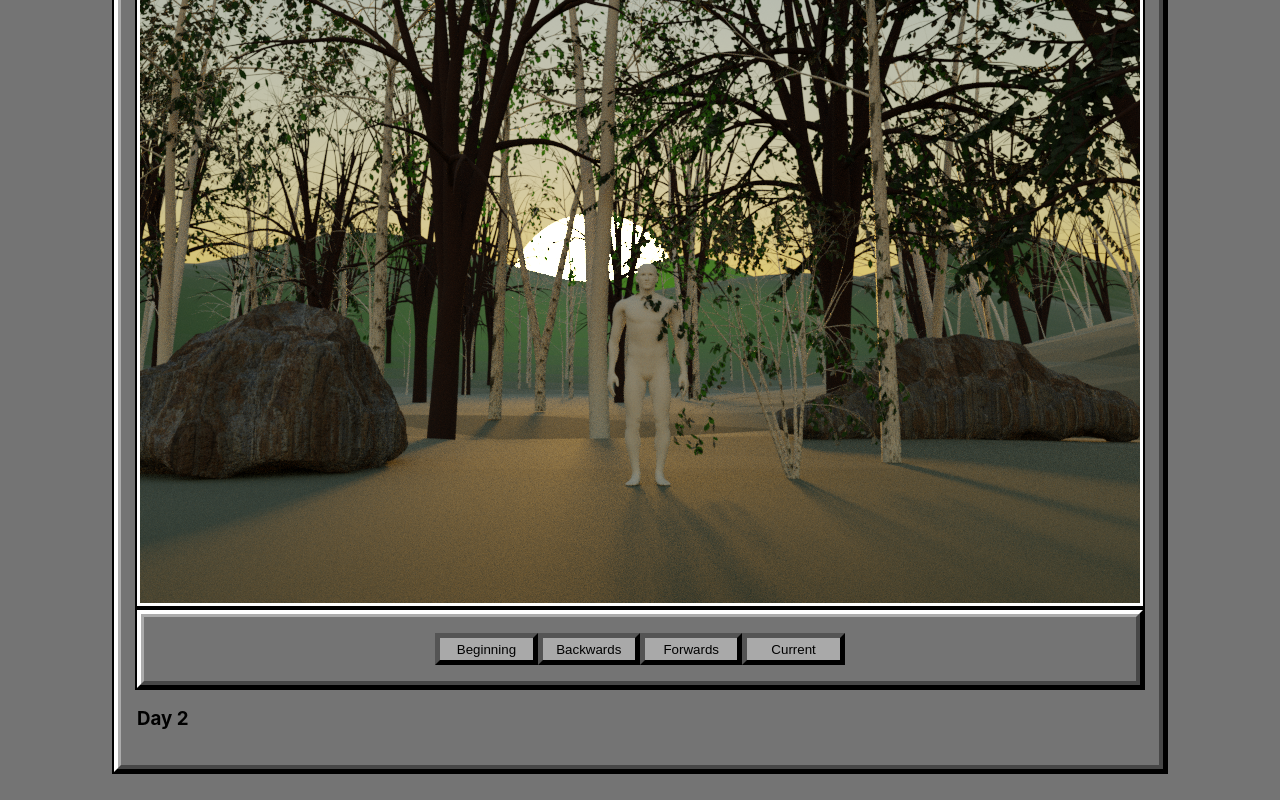
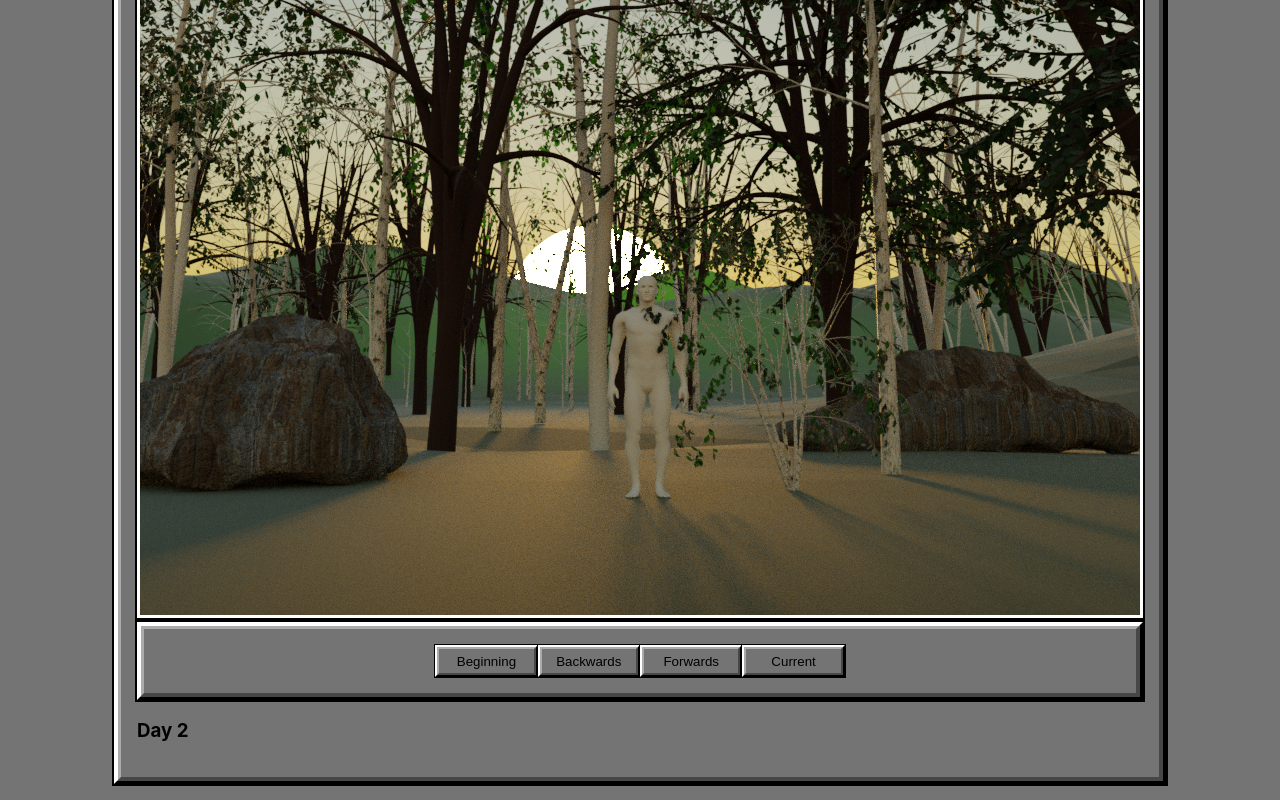
Before and after one commit to CoffeeJitterz/Corbin_The_Cabin, a React (Create React App) app in the folder corbin_the_cabin/: page / in a window 1280 px wide. Shown: the part 612-1412 px from the top of the page. Built offline with nearby package versions, Linux system fonts and the light colour scheme.

Commit message:
Button added to header, onlcick prop passed to shared button component

```diff
--- a/corbin_the_cabin/src/App.css
+++ b/corbin_the_cabin/src/App.css
@@ -40,14 +40,23 @@ img {
   flex-direction: row;
   justify-content: center;
 }
-button {
+.btn {
   width: 8vw;
   height: 4vh;
-  border-style: outset;
-  border-width: 5px 5px;
-  background-color: rgb(169, 169, 169);
+  border: 4px ridge;
+  border-top-color: rgb(255, 255, 255);
+  border-left-color: rgb(255, 255, 255);
+  border-right-color: rgb(71, 71, 71);
+  border-bottom-color: rgb(71, 71, 71);
+  outline: 1px solid black;
+  background-color: rgb(116, 116, 116);
 }
-button:hover {
-  background-color: rgb(169, 169, 169);
-  background-color: rgb(66, 66, 66);
+
+.btn:hover {
+  background-color: rgb(90, 90, 90);
+  border: 3px inset;
+  border-top-color: rgb(71, 71, 71);
+  border-left-color: rgb(71, 71, 71);
+  border-right-color: rgb(255, 255, 255);
+  border-bottom-color: rgb(255, 255, 255);
 }
--- a/corbin_the_cabin/src/components/Header.jsx
+++ b/corbin_the_cabin/src/components/Header.jsx
@@ -1,6 +1,7 @@
 import {Link} from 'react-router-dom'
 
 import Card from './shared/Card'
+import Button from './shared/Button'
 
 function Header() {
   return (
@@ -10,8 +11,12 @@ function Header() {
           <h1 className='header'>Corbin the Cabin .com</h1>
         </Card>
         <Card>
+        <Button>
         <Link to='/about'>About</Link>
+        </Button>
+        <Button>
         <Link to='/'>Home</Link>
+        </Button>
         </Card>
       </div>
     </Card>
--- a/corbin_the_cabin/src/components/Player.jsx
+++ b/corbin_the_cabin/src/components/Player.jsx
@@ -2,6 +2,7 @@ import { useState } from 'react'
 import data from '../data/data'
 
 import Card from './shared/Card'
+import Button from './shared/Button'
 
 function Player() {
 
@@ -40,10 +41,10 @@ const screen = <img src={data[day].image} alt='Corbin'/>
       </div>
       <Card>
       <div className="btns">
-        <button onClick={beginning}>Beginning</button>
-        <button onClick={backwards}>Backwards</button>
-        <button onClick={forwards}>Forwards</button>
-        <button onClick={current}>Current</button>
+        <Button onClick={beginning}>Beginning</Button>
+        <Button onClick={backwards}>Backwards</Button>
+        <Button onClick={forwards}>Forwards</Button>
+        <Button onClick={current}>Current</Button>
       </div>
       </Card>
       <div className="day_count">
--- /dev/null
+++ b/corbin_the_cabin/src/components/shared/Button.jsx
@@ -0,0 +1,9 @@
+function Button({children, onClick}) {
+  return (
+    <button className='btn' onClick={onClick}>
+      {children}
+    </button>
+  )
+}
+
+export default Button
```
